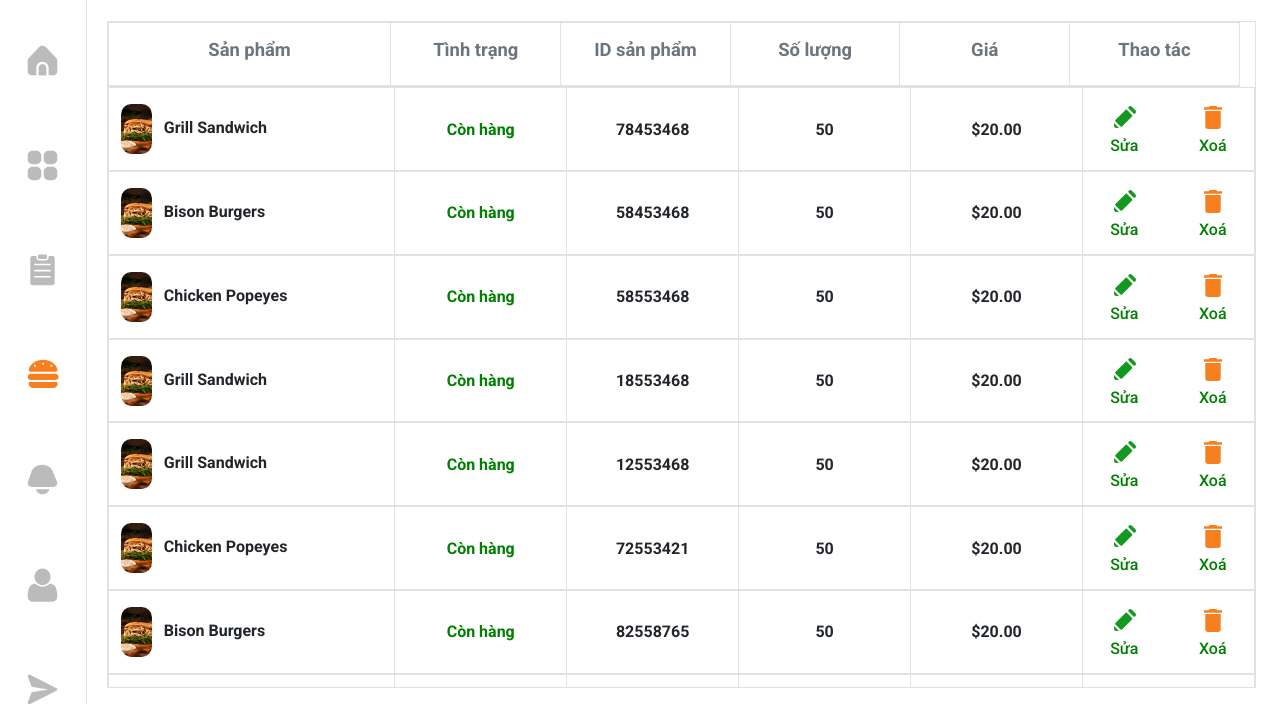
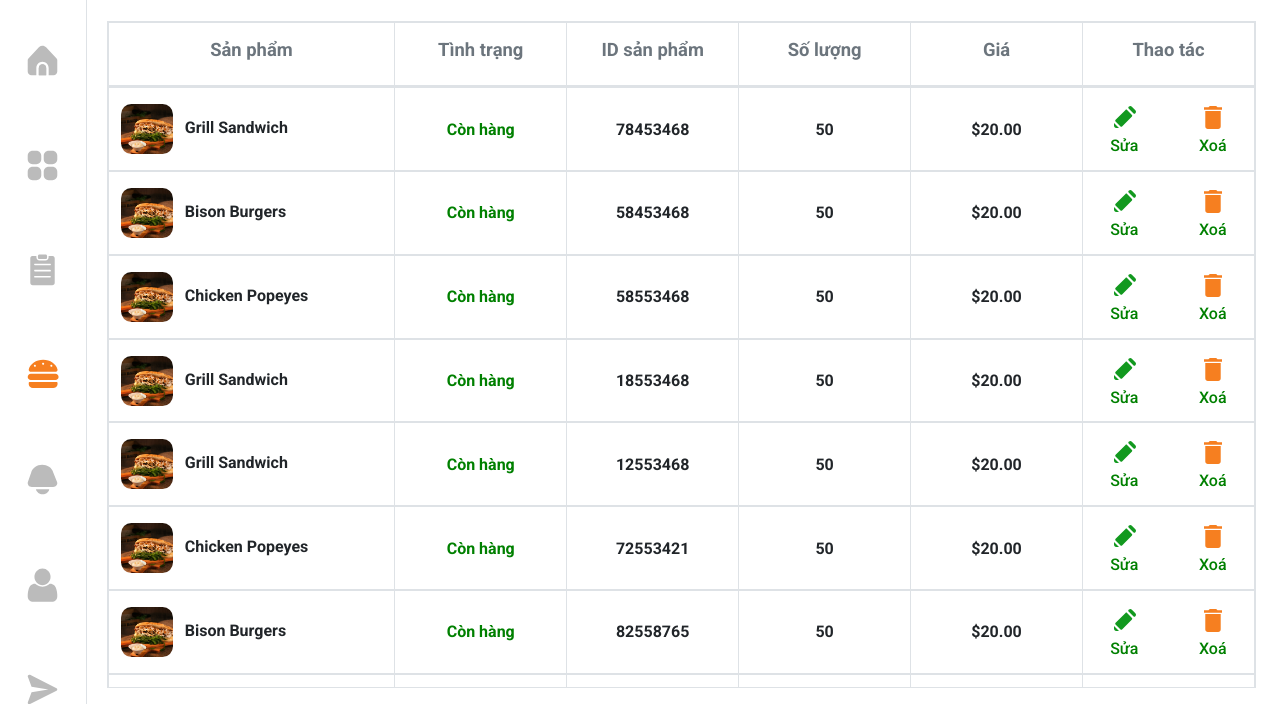
Before and after one commit to duyplus/RestoMan, a plain HTML site: page product.html in a window 1280 px wide. Shown: the part 104-808 px from the top of the page. Drawn offline with Linux system fonts and the light colour scheme.

Commit message:
fix scroll in table

```diff
--- a/assets/css/style.css
+++ b/assets/css/style.css
@@ -50,6 +50,10 @@ b {
 
 .h1, h1, .h2, h2, .h3, h3, .h4, h4, .h5, h5, .h6, h6 {
     margin-bottom: 0;
+}
+
+.pt-6 {
+    padding-top: 2.8rem;
 }
 
 .text-small {
@@ -173,7 +177,7 @@ input {
 }
 
 .img-product {
-    max-width: 12%;
+    max-width: 20%;
     width: 100%;
     height: 50px;
     object-fit: cover;
@@ -258,6 +262,17 @@ a.item-table:hover {
     background-color: #f67f20;
 }
 
+.gridtable thead, .gridtable tbody tr {
+    display: table;
+    table-layout: fixed;
+    width: 100%;
+}
+
+.gridtable thead {
+    position: relative;
+}
+
+
 .gridtable tbody {
     display: block;
     max-height: 75vh;
@@ -265,18 +280,8 @@ a.item-table:hover {
     overflow-x: hidden;
 }
 
-.gridtable thead, .gridtable tbody tr {
-    display: table;
-    table-layout: fixed;
-    width: 100%;
-}
-
-.gridtable thead {
-    width: calc(100% - 1em);
-}
-
-.gridtable thead {
-    position: relative;
+.gridtable tbody::-webkit-scrollbar {
+    display: none
 }
 
 .form-control {
@@ -452,7 +457,3 @@ input[type=number] {
 .icon-setting.active {
     background-image: url(../img/setting-1.svg);
 }
-
-.pt-6 {
-    padding-top: 2.8rem;
-}
```
